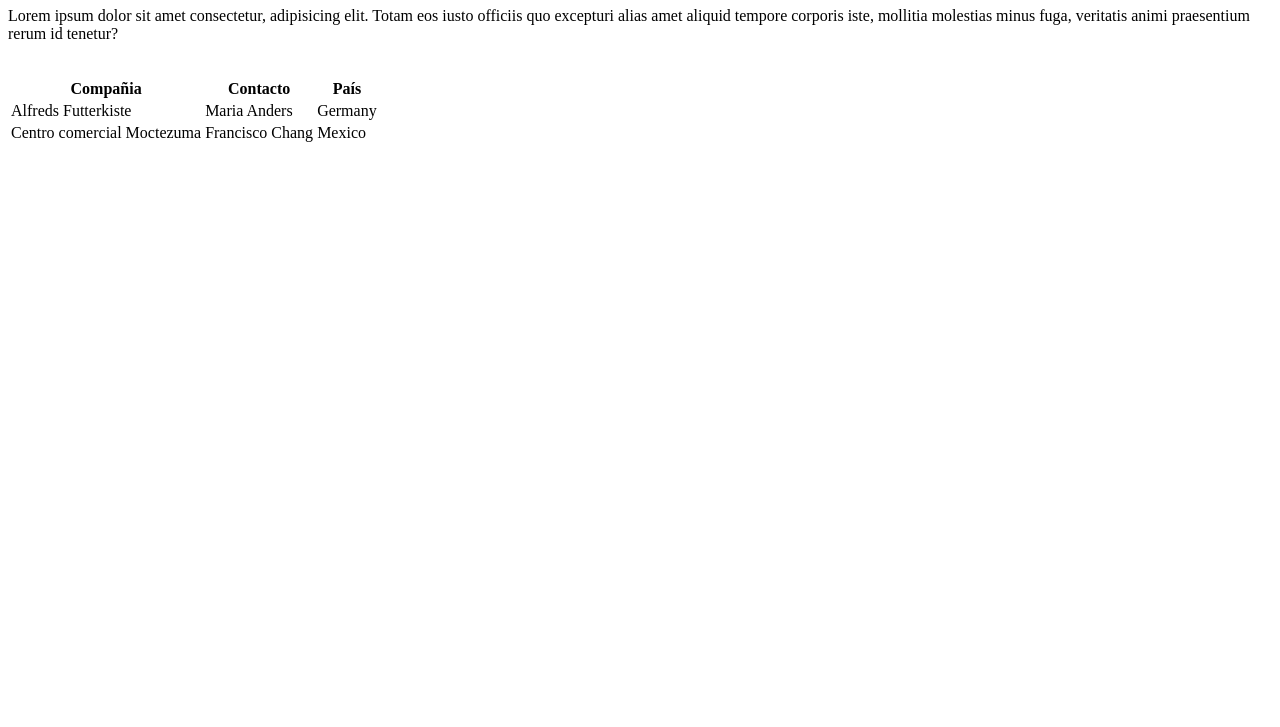
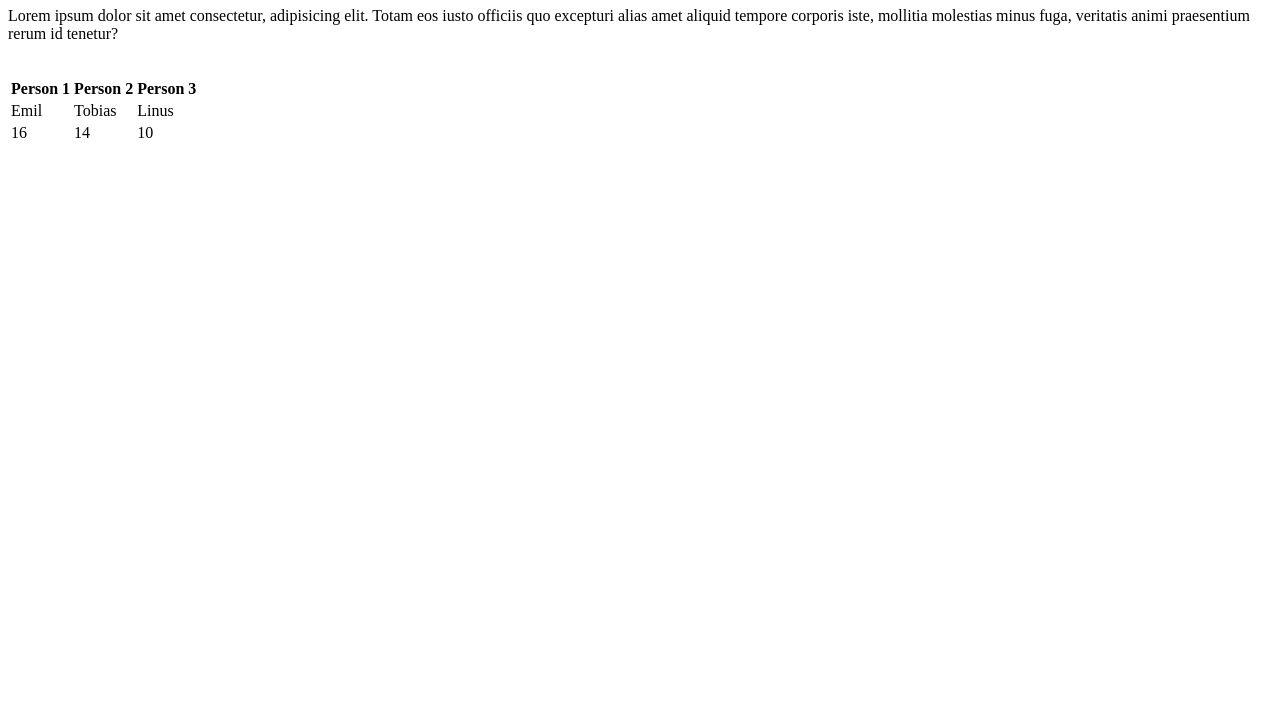
Before and after one commit to Jadd027/Ejemplo, a plain HTML site: page index.html in a window 1280 px wide. Shown: the part 73-800 px from the top of the page. Drawn offline with Linux system fonts and the light colour scheme.

```diff
--- a/index.html
+++ b/index.html
@@ -14,21 +14,22 @@
     <br>
     <table>
         <tr>
-            <th>Compañia</th>
-            <th>Contacto</th>
-            <th>País</th>
+          <th>Person 1</th>
+          <th>Person 2</th>
+          <th>Person 3</th>
         </tr>
         <tr>
-            <td>Alfreds Futterkiste</td>
-            <td>Maria Anders</td>
-            <td>Germany</td>
+          <td>Emil</td>
+          <td>Tobias</td>
+          <td>Linus</td>
         </tr>
         <tr>
-            <td>Centro comercial Moctezuma</td>
-            <td>Francisco Chang</td>
-            <td>Mexico</td>
+          <td>16</td>
+          <td>14</td>
+          <td>10</td>
         </tr>
-    </table>
+      </table>
+
 </body>
 
 </html>
```
